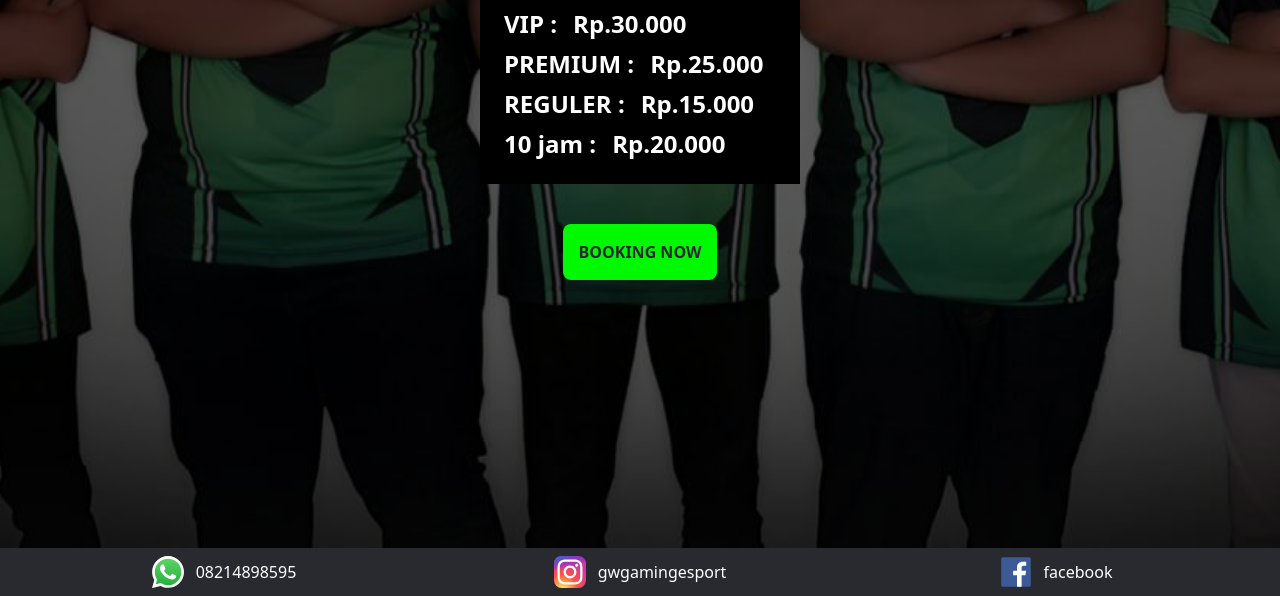
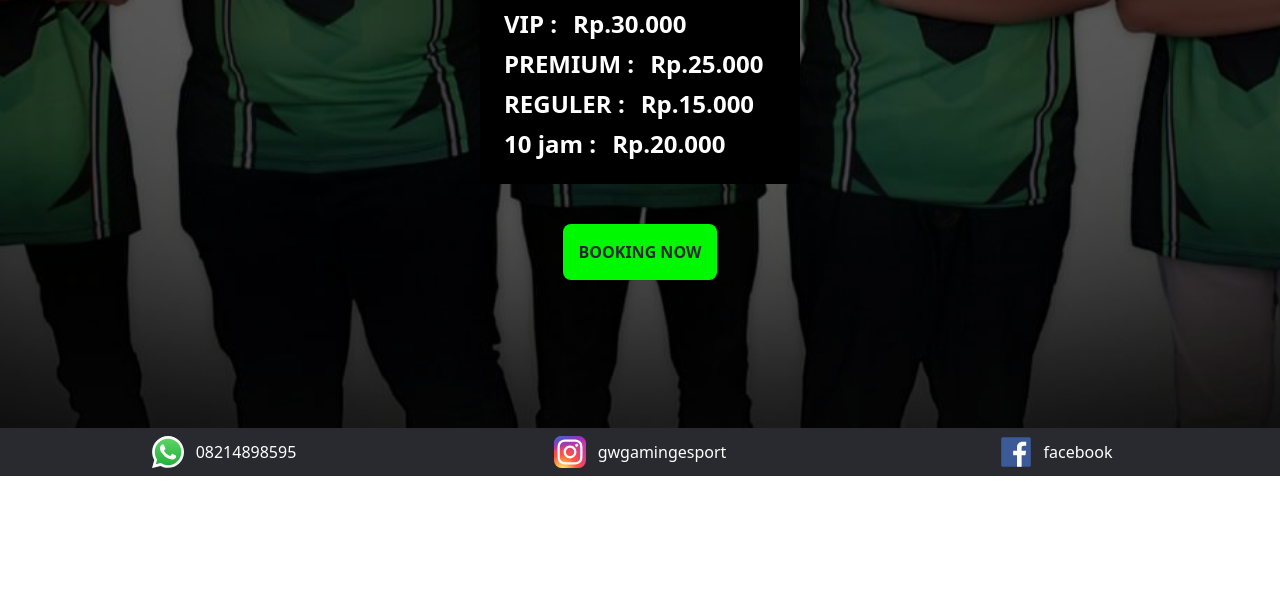
Before and after one commit to ikhlasdansantai/GW-Esport, a website: page public/pages/price.html in a window 1280 px wide. Shown: the part 772-1368 px from the top of the page. After the commit the page ends 1248 px from the top, so only its background shows below. Drawn offline with Linux system fonts and the light colour scheme.

Commit message:
change vh

```diff
--- a/public/pages/price.html
+++ b/public/pages/price.html
@@ -50,7 +50,7 @@
       <div id="header-bg" class="relative w-full">
         <div id="headerBG" alt="Header BG" class="block w-full">
           <figure class="brightness-[.35] overflow-y-auto">
-            <img src="../assets/Images/pricelist-bg.jpg" alt="PriceBG" class="h-[165vh] block w-full object-cover" />
+            <img src="../assets/Images/pricelist-bg.jpg" alt="PriceBG" class="lg:h-[1200px] block w-full object-cover" />
           </figure>
         </div>
         <div class="flex flex-col text-left justify-center items-start text-white absolute top-0 left-0 w-full py-40 p-standart">
```
Also changed, not shown: public/css/output.css.
